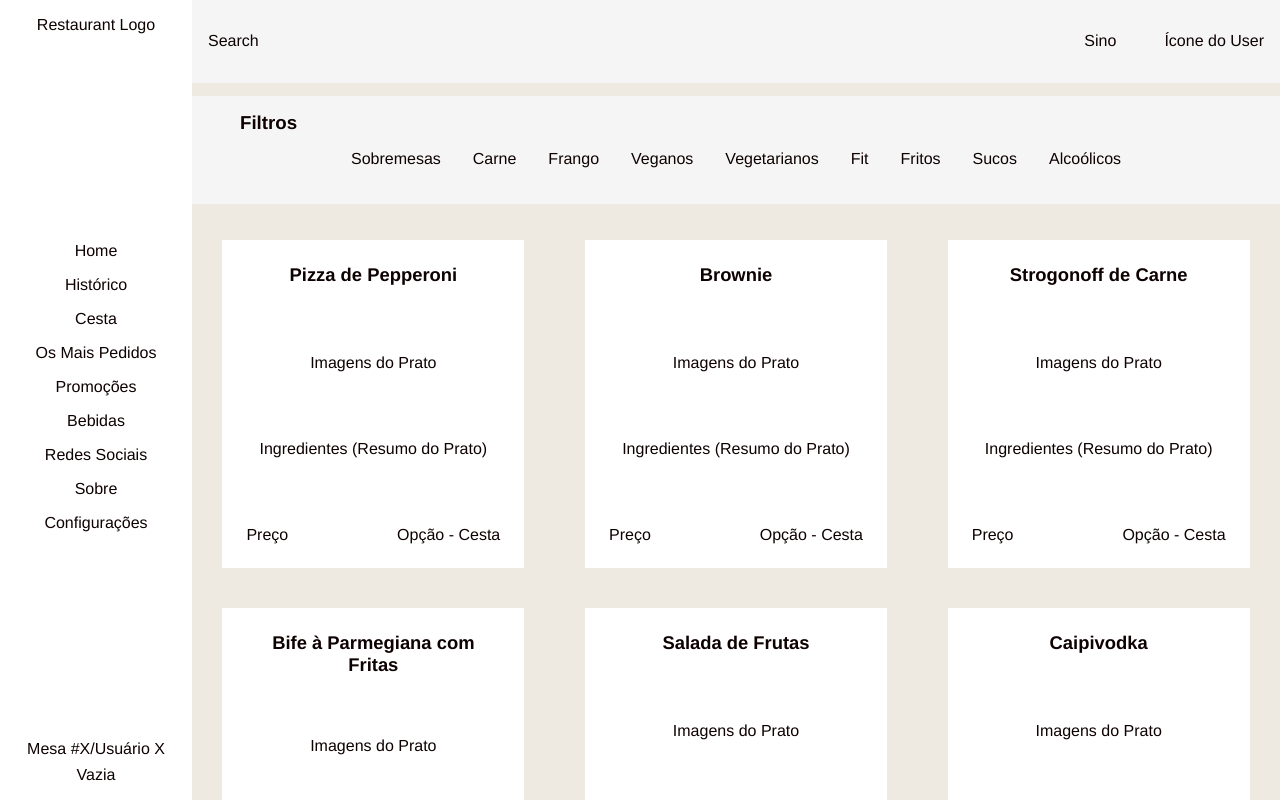
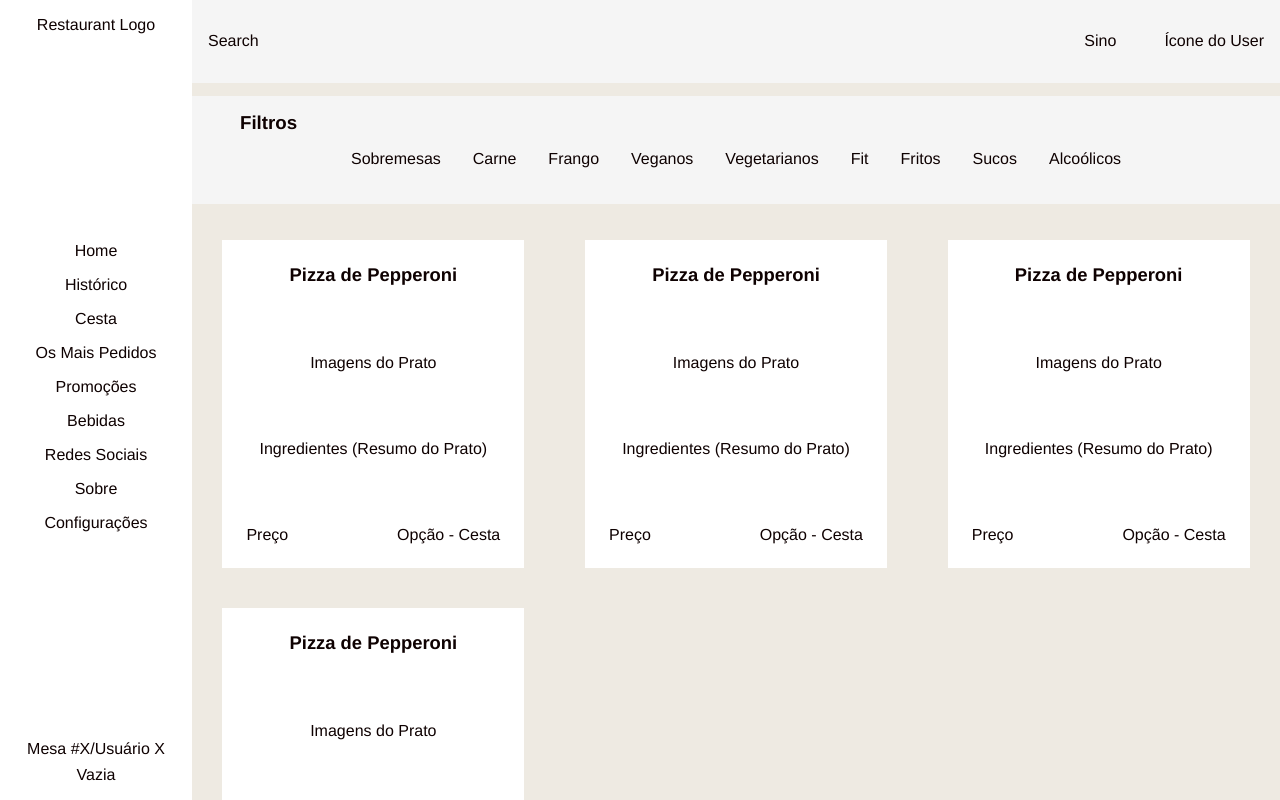
Before and after one commit to hinname/project-Restaurant, a Vue app in the folder web-vuejs/: page / in a window 1280 px wide. Built offline with nearby package versions, Linux system fonts and the light colour scheme.

Commit message:
Dish component criado

```diff
--- a/web-vuejs/src/App.vue
+++ b/web-vuejs/src/App.vue
@@ -108,23 +108,4 @@ export default {
   gap: 1rem;
 }
 
-.dishes{
-  height: 17.5rem;
-  width:70%;
-  margin: 1.5rem 0 1rem;
-  justify-content: space-between;
-  text-align: center;
-}
-
-.dishName{
-  font-size: 1.15rem;
-  font-weight: bold;
-}
-
-
-.dishBottom{
-  display: flex;
-  justify-content: space-between;
-}
-
 </style>
--- /dev/null
+++ b/web-vuejs/src/components/Dish.vue
@@ -0,0 +1,43 @@
+<template>
+      <div class="dishes">
+            <!-- Modelo do Card de um Prato-->
+            <div class="dishName">Pizza de Pepperoni</div>
+            <div class="dishImages">
+                  <p>Imagens do Prato</p>
+            </div>
+            <div class="dishIngredients">
+                  <p>Ingredientes (Resumo do Prato)</p>
+            </div>
+            <div class="dishBottom">
+                  <div class="priceTag"><p>Preço</p></div>
+                  <div class="toggleToChart"><p>Opção - Cesta</p></div>
+            </div>
+      </div>
+</template>
+
+<script>
+export default {
+      name: 'Dish',
+}
+</script>
+
+<style scoped>
+.dishes{
+      height: 17.5rem;
+      width:70%;
+      margin: 1.5rem 0 1rem;
+      justify-content: space-between;
+      text-align: center;
+}
+
+.dishName{
+      font-size: 1.15rem;
+      font-weight: bold;
+}
+
+
+.dishBottom{
+      display: flex;
+      justify-content: space-between;
+}
+</style>
--- a/web-vuejs/src/components/Home.vue
+++ b/web-vuejs/src/components/Home.vue
@@ -2,7 +2,7 @@
   <div class="bigContainer">
     <!-- Container Geral de Todo Conteúdo-->
     <div class="mainContainer">
-     <!--Todo Conteúdo que estará à Direita do App (ou seja, ao lado da Nav Bar)-->
+      <!--Todo Conteúdo que estará à Direita do App (ou seja, ao lado da Nav Bar)-->
       <div class="header">
       <!-- Cabeçalho do App-->
         <div class="searchBar">Search</div>
@@ -32,93 +32,12 @@
 
       <div class="menu">
       <!-- O Cardápio com as Opções-->
-          <div class="dishes">
-          <!-- Modelo do Card de um Prato-->
-            <div class="dishName">Pizza de Pepperoni</div>
-            <div class="dishImages">
-              <p>Imagens do Prato</p>
-            </div>
-            <div class="dishIngredients">
-              <p>Ingredientes (Resumo do Prato)</p>
-            </div>
-            <div class="dishBottom">
-              <div class="priceTag"><p>Preço</p></div>
-              <div class="toggleToChart"><p>Opção - Cesta</p></div>
-            </div>
-          </div>
 
-         <div class="dishes">
-          <div class="dishName">Brownie</div>
-          <div class="dishImages">
-            <p>Imagens do Prato</p>
-          </div>
-          <div class="dishIngredients">
-            <p>Ingredientes (Resumo do Prato)</p>
-          </div>
-          <div class="dishBottom">
-            <div class="priceTag"><p>Preço</p></div>
-            <div class="toggleToChart"><p>Opção - Cesta</p></div>
-          </div>
-         </div>
+        <Dish/>
+        <Dish/>
+        <Dish/>
+        <Dish/>
 
-        <div class="dishes">
-          <div class="dishName">Strogonoff de Carne</div>
-          <div class="dishImages">
-            <p>Imagens do Prato</p>
-          </div>
-          <div class="dishIngredients">
-            <p>Ingredientes (Resumo do Prato)</p>
-          </div>
-          <div class="dishBottom">
-            <div class="priceTag"><p>Preço</p></div>
-            <div class="toggleToChart"><p>Opção - Cesta</p></div>
-          </div>
-        </div>
-
-        <div class="dishes">
-          <!-- Modelo do Card de um Prato-->
-            <div class="dishName">Bife à Parmegiana com Fritas</div>
-            <div class="dishImages">
-              <p>Imagens do Prato</p>
-            </div>
-            <div class="dishIngredients">
-              <p>Ingredientes (Resumo do Prato)</p>
-            </div>
-            <div class="dishBottom">
-              <div class="priceTag"><p>Preço</p></div>
-              <div class="toggleToChart"><p>Opção - Cesta</p></div>
-            </div>
-          </div>
-
-          <div class="dishes">
-          <!-- Modelo do Card de um Prato-->
-            <div class="dishName">Salada de Frutas</div>
-            <div class="dishImages">
-              <p>Imagens do Prato</p>
-            </div>
-            <div class="dishIngredients">
-              <p>Ingredientes (Resumo do Prato)</p>
-            </div>
-            <div class="dishBottom">
-              <div class="priceTag"><p>Preço</p></div>
-              <div class="toggleToChart"><p>Opção - Cesta</p></div>
-            </div>
-          </div>
-
-          <div class="dishes">
-          <!-- Modelo do Card de um Prato-->
-            <div class="dishName">Caipivodka</div>
-            <div class="dishImages">
-              <p>Imagens do Prato</p>
-            </div>
-            <div class="dishIngredients">
-              <p>Ingredientes (Resumo do Prato)</p>
-            </div>
-            <div class="dishBottom">
-              <div class="priceTag"><p>Preço</p></div>
-              <div class="toggleToChart"><p>Opção - Cesta</p></div>
-            </div>
-          </div>
       </div>
     </div>
   </div>
@@ -126,7 +45,14 @@
 
 <script>
 
+import Dish from "./Dish.vue"
+
+
 export default {
-  name: 'Home'
+  name: 'Home',
+
+  components: {
+    Dish
+  }
 }
 </script>
```
